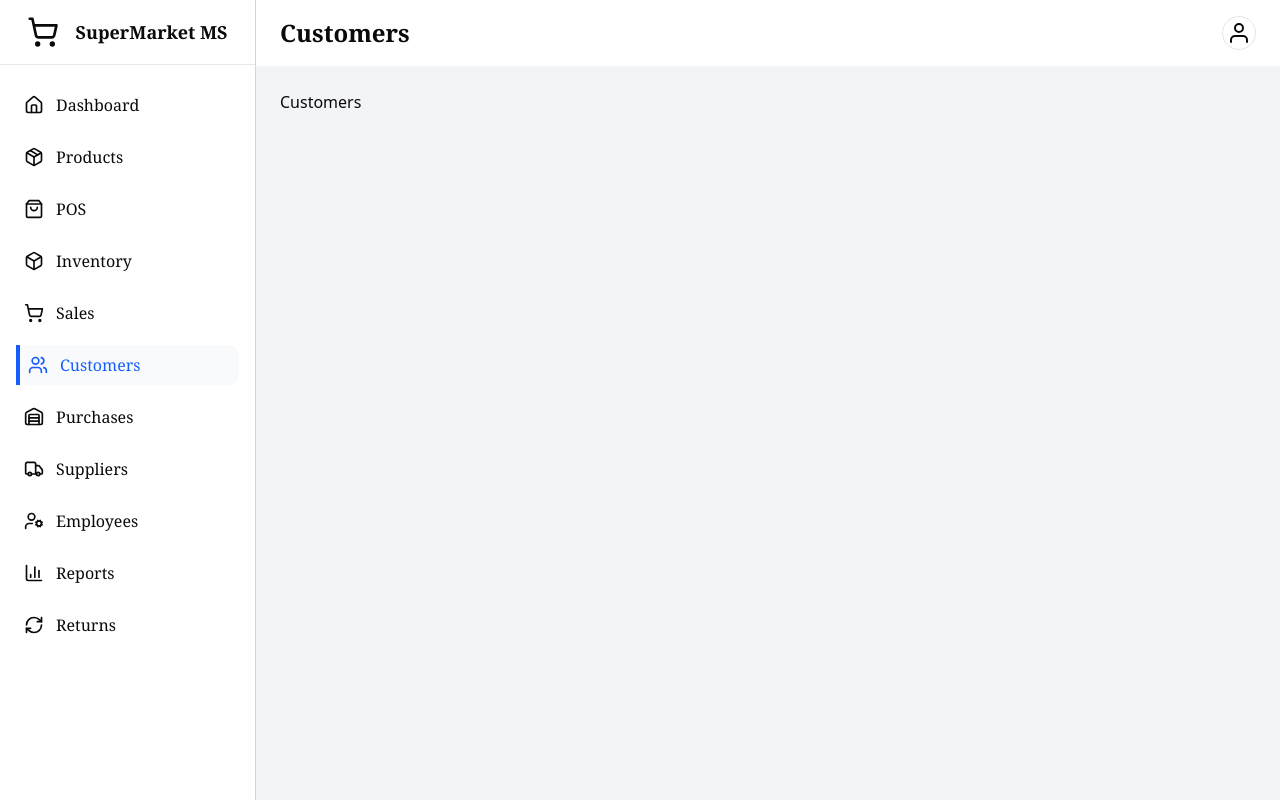
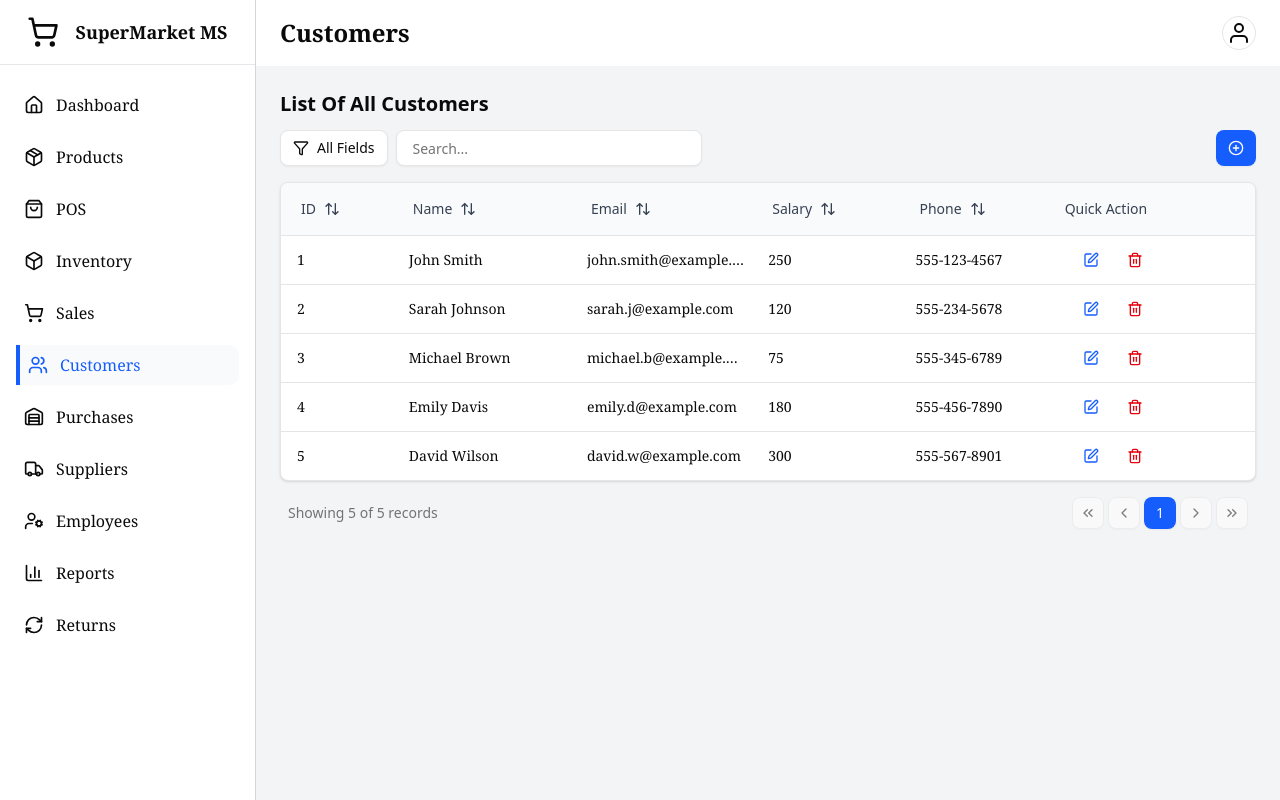
Before and after one commit to Myk72/Supermarket-Management-System, a React (Vite) app in the folder Frontend/: page /customers in a window 1280 px wide. Built offline with nearby package versions, Linux system fonts and the light colour scheme.

Commit message:
Table setup

```diff
--- a/Frontend/src/App.jsx
+++ b/Frontend/src/App.jsx
@@ -33,9 +33,9 @@ const App = () => {
           <Route path="/employees" element={<Employee />} />
           <Route path="/reports" element={<Report />} />
           <Route path="/returns" element={<Return />} />
-          <Route path="*" element={<Navigate to="/dashboard" />} />
         </Route>
         <Route path="/login" element={<LoginPage />} />
+        <Route path="*" element={<Navigate to="/login" />} />
       </Routes>
     </div>
   );
--- a/Frontend/src/components/bar/sidebar/Sidebar.jsx
+++ b/Frontend/src/components/bar/sidebar/Sidebar.jsx
@@ -16,7 +16,7 @@ const Sidebar = ({ header, navItems, activeNavItem }) => {
               const isActive = activeNavItem.name === item.name;
 
               return (
-                <li key={item.id}>
+                <li key={item.name}>
                   <NavLink
                     to={item.href}
                     className={`flex items-center rounded-r-lg gap-3 p-2 ${
--- /dev/null
+++ b/Frontend/src/components/columns/Customers.jsx
@@ -0,0 +1,95 @@
+import { Button } from "@/components/ui/button";
+import { Edit, ArrowUpDown, Trash2 } from "lucide-react";
+
+const CustomerColumns = [
+  {
+    id: "Customer id",
+    accessorKey: "customer_id",
+    header: ({ column }) => (
+      <Button
+        variant="ghost"
+        onClick={() => column.toggleSorting(column.getIsSorted() === "asc")}
+      >
+        ID
+        <ArrowUpDown className="size-4" />
+      </Button>
+    ),
+    size: 24,
+  },
+
+  {
+    id: "Name",
+    accessorKey: "name",
+    header: ({ column }) => (
+      <Button
+        variant="ghost"
+        onClick={() => column.toggleSorting(column.getIsSorted() === "asc")}
+      >
+        Name
+        <ArrowUpDown className="size-4" />
+      </Button>
+    ),
+    size: 24,
+  },
+
+  {
+    id: "Email",
+    accessorKey: "email",
+    header: ({ column }) => (
+      <Button
+        variant="ghost"
+        onClick={() => column.toggleSorting(column.getIsSorted() === "asc")}
+      >
+        Email
+        <ArrowUpDown className="size-4" />
+      </Button>
+    ),
+    size: 24,
+  },
+  {
+    id: "Loyalty points",
+    accessorKey: "loyalty_points",
+    header: ({ column }) => (
+      <Button
+        variant="ghost"
+        onClick={() => column.toggleSorting(column.getIsSorted() === "asc")}
+      >
+        Salary
+        <ArrowUpDown className="size-4" />
+      </Button>
+    ),
+    size: 24,
+  },
+  {
+    id: "Phone",
+    accessorKey: "phone",
+    header: ({ column }) => (
+      <Button
+        variant="ghost"
+        onClick={() => column.toggleSorting(column.getIsSorted() === "asc")}
+      >
+        Phone
+        <ArrowUpDown className="size-4" />
+      </Button>
+    ),
+    size: 24,
+  },
+  {
+    id: "actions",
+    header: "Quick Action",
+    cell: ({ row, table }) => (
+      <div className="flex space-x-2">
+        <Button variant="ghost" size="sm" className="hover:bg-gray-200">
+          <Edit className="size-4 text-blue-600" />
+        </Button>
+        <Button variant="ghost" size="sm" className="hover:bg-gray-200">
+          <Trash2 className="size-4 text-red-600" />
+        </Button>
+      </div>
+    ),
+    enableSorting: false,
+    size: 140,
+  },
+];
+
+export default CustomerColumns;
--- /dev/null
+++ b/Frontend/src/components/columns/Employee.jsx
@@ -0,0 +1,109 @@
+import { Button } from "@/components/ui/button";
+import { Edit, ArrowUpDown, Trash2 } from "lucide-react";
+
+const EmployeeColumns = [
+  {
+    id: "Employee id",
+    accessorKey: "employee_id",
+    header: ({ column }) => (
+      <Button
+        variant="ghost"
+        onClick={() => column.toggleSorting(column.getIsSorted() === "asc")}
+      >
+        ID
+        <ArrowUpDown className="size-4" />
+      </Button>
+    ),
+    size: 24,
+  },
+
+  {
+    id: "Name",
+    accessorKey: "name",
+    header: ({ column }) => (
+      <Button
+        variant="ghost"
+        onClick={() => column.toggleSorting(column.getIsSorted() === "asc")}
+      >
+        Name
+        <ArrowUpDown className="size-4" />
+      </Button>
+    ),
+    size: 24,
+  },
+
+  {
+    id: "Role",
+    accessorKey: "role",
+    header: ({ column }) => (
+      <Button
+        variant="ghost"
+        onClick={() => column.toggleSorting(column.getIsSorted() === "asc")}
+      >
+        Role
+        <ArrowUpDown className="size-4" />
+      </Button>
+    ),
+    size: 24,
+  },
+  {
+    id: "Salary",
+    accessorKey: "salary",
+    header: ({ column }) => (
+      <Button
+        variant="ghost"
+        onClick={() => column.toggleSorting(column.getIsSorted() === "asc")}
+      >
+        Salary
+        <ArrowUpDown className="size-4" />
+      </Button>
+    ),
+    size: 24,
+  },
+  {
+    id: "Hired date",
+    accessorKey: "hire_date",
+    header: ({ column }) => (
+      <Button
+        variant="ghost"
+        onClick={() => column.toggleSorting(column.getIsSorted() === "asc")}
+      >
+        Date Hired
+        <ArrowUpDown className="size-4" />
+      </Button>
+    ),
+    size: 24,
+  },
+  {
+    id: "Phone",
+    accessorKey: "phone",
+    header: ({ column }) => (
+      <Button
+        variant="ghost"
+        onClick={() => column.toggleSorting(column.getIsSorted() === "asc")}
+      >
+        Phone
+        <ArrowUpDown className="size-4" />
+      </Button>
+    ),
+    size: 24,
+  },
+  {
+    id: "actions",
+    header: "Quick Action",
+    cell: ({ row, table }) => (
+      <div className="flex space-x-2">
+        <Button variant="ghost" size="sm" className="hover:bg-gray-200">
+          <Edit className="size-4 text-blue-600" />
+        </Button>
+        <Button variant="ghost" size="sm" className="hover:bg-gray-200">
+          <Trash2 className="size-4 text-red-600" />
+        </Button>
+      </div>
+    ),
+    enableSorting: false,
+    size: 140,
+  },
+];
+
+export default EmployeeColumns;
--- a/Frontend/src/components/product/ProductListing.jsx
+++ b/Frontend/src/components/product/ProductListing.jsx
@@ -37,7 +37,7 @@ export const ProductListing = ({ addToCart = () => {} }) => {
           setSearchTerm={setSearchTerm}
         />
       </div>
-      <div className="flex flex-wrap gap-6">
+      <div className="flex flex-wrap gap-6 pl-4">
         {paginatedProduct.map((product) => (
           <ProductCard
             key={product.product_id}
--- a/Frontend/src/pages/Customers.jsx
+++ b/Frontend/src/pages/Customers.jsx
@@ -1,9 +1,18 @@
-import React from 'react'
+import React, { useEffect } from "react";
+import { CustomTable } from "@/components/table/Table";
+import CustomerColumns from "@/components/columns/Customers";
+import { useCustomerStore } from "@/store/customers.store";
+const Customers = () => {
+  const { customers, fetchCustomers } = useCustomerStore();
+  useEffect(() => {
+    fetchCustomers();
+  }, []);
+  return (
+    <div className="space-y-3">
+      <h1 className="text-xl font-semibold">List Of All Customers</h1>
+      <CustomTable columns={CustomerColumns} data={customers} />
+    </div>
+  );
+};
 
-const Customers = () => {
-  return (
-    <div>Customers</div>
-  )
-}
-
-export default Customers
+export default Customers;
--- a/Frontend/src/pages/Employee.jsx
+++ b/Frontend/src/pages/Employee.jsx
@@ -1,9 +1,18 @@
-import React from 'react'
+import React, { useEffect } from "react";
+import { CustomTable } from "@/components/table/Table";
+import EmployeeColumns from "@/components/columns/Employee";
+import { useEmployeeStore } from "@/store/employee.store";
+const Employee = () => {
+  const { employees, fetchEmployees } = useEmployeeStore();
+  useEffect(() => {
+    fetchEmployees();
+  }, []);
+  return (
+    <div className="space-y-3">
+      <h1 className="text-xl font-semibold">List Of All Employees</h1>
+      <CustomTable columns={EmployeeColumns} data={employees} />
+    </div>
+  );
+};
 
-const Employee = () => {
-  return (
-    <div>Employee</div>
-  )
-}
-
-export default Employee
+export default Employee;
--- a/Frontend/src/pages/ProductSale.jsx
+++ b/Frontend/src/pages/ProductSale.jsx
@@ -84,7 +84,7 @@ const ProductSale = () => {
           />
         </div>
 
-        <div className="sapce-y-2 overflow-y-auto h-64">
+        <div className="sapce-y-2 overflow-y-auto h-80">
           {cart.length === 0 ? (
             <div className="flex flex-col items-center justify-center h-full text-muted-foreground p-4">
               <ShoppingCart className="h-12 w-12 mb-2" />
```
